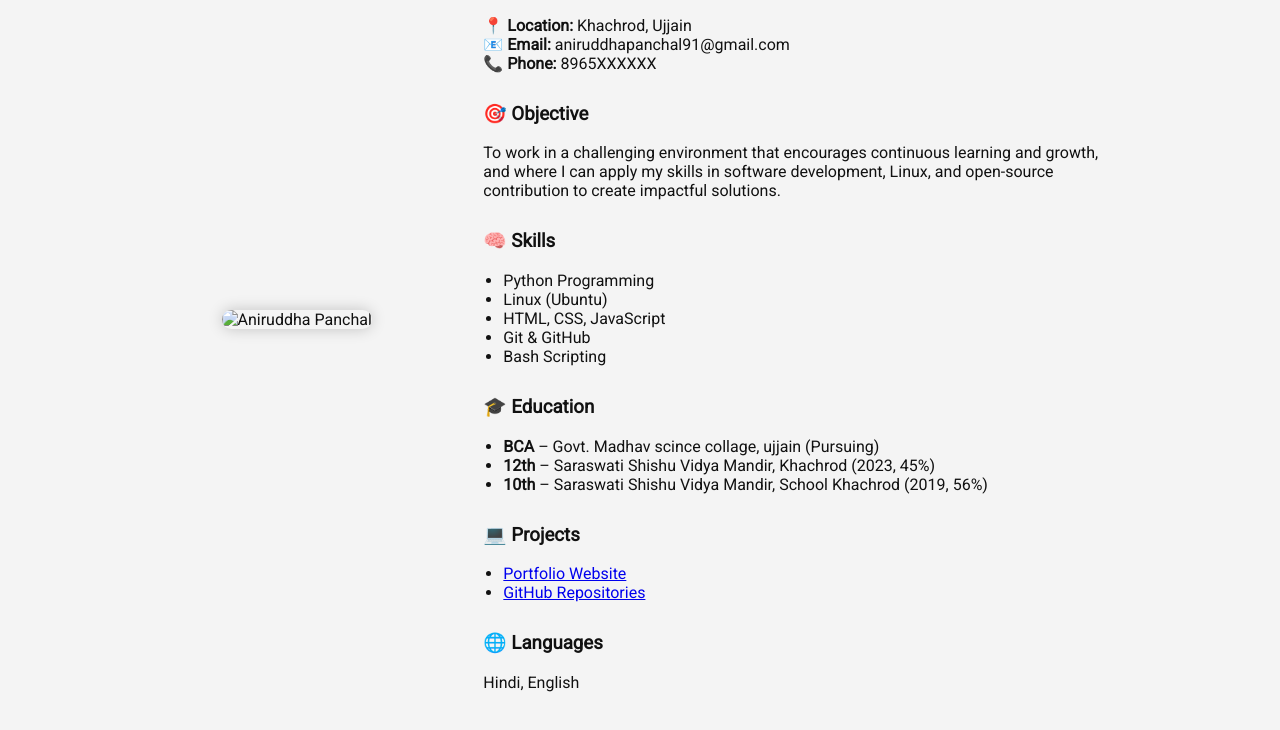
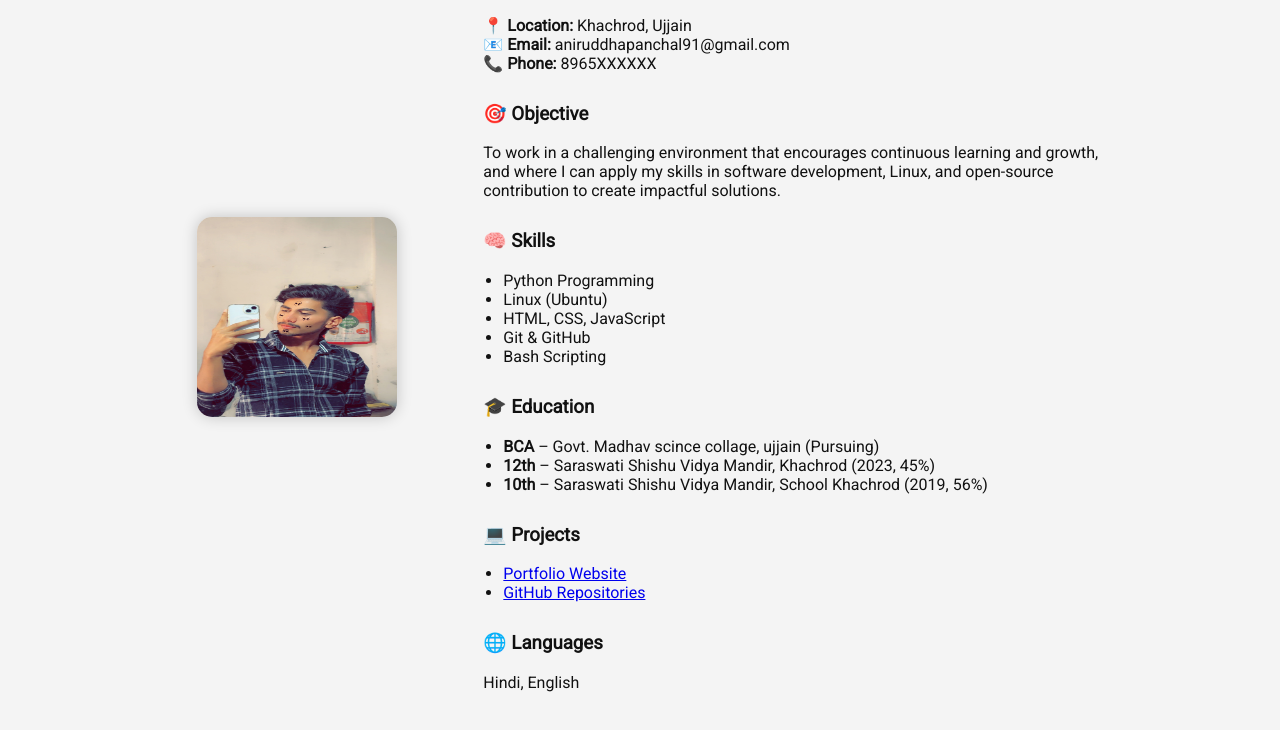
Before and after one commit to codebyanni/Anni.github.io, a plain HTML site: page index.html in a window 1280 px wide. Shown: the part 164-894 px from the top of the page. Drawn offline with Linux system fonts and the light colour scheme.

Commit message:
Update index.html

```diff
--- a/index.html
+++ b/index.html
@@ -88,7 +88,7 @@
 
   <div class="container">
     <div class="photo">
-      <img src="your-photo.jpg" alt="Aniruddha Panchal" />
+      <img src="IMG_4843.jpeg" alt="Aniruddha Panchal" />
     </div>
     <div class="content">
       <h1>Aniruddha Panchal</h1>
```
